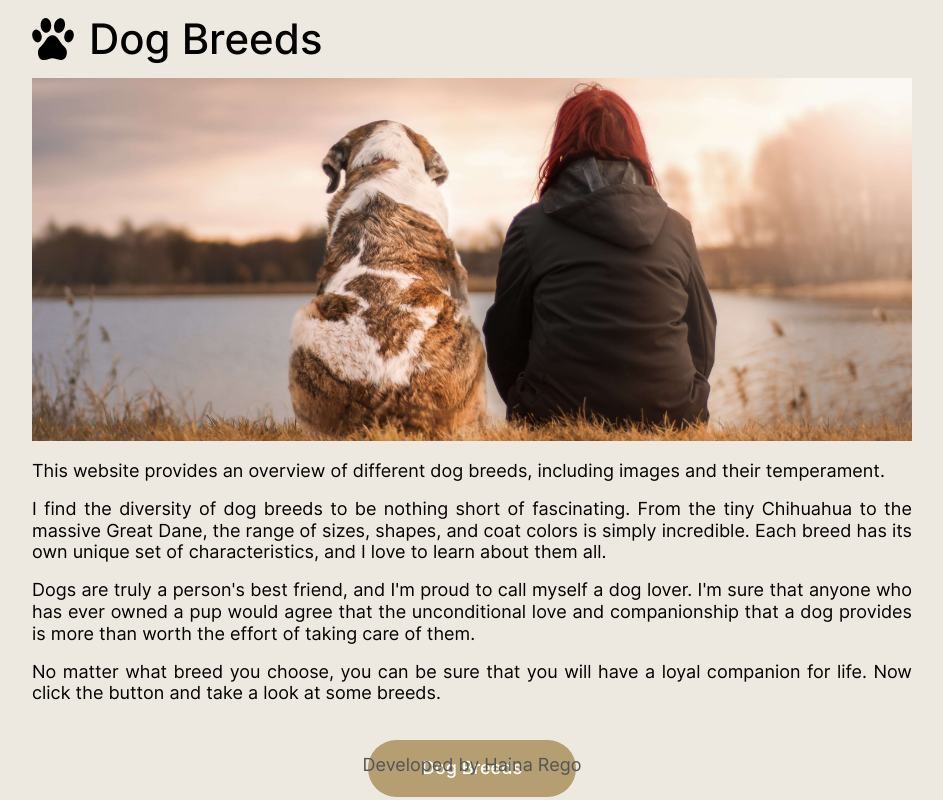
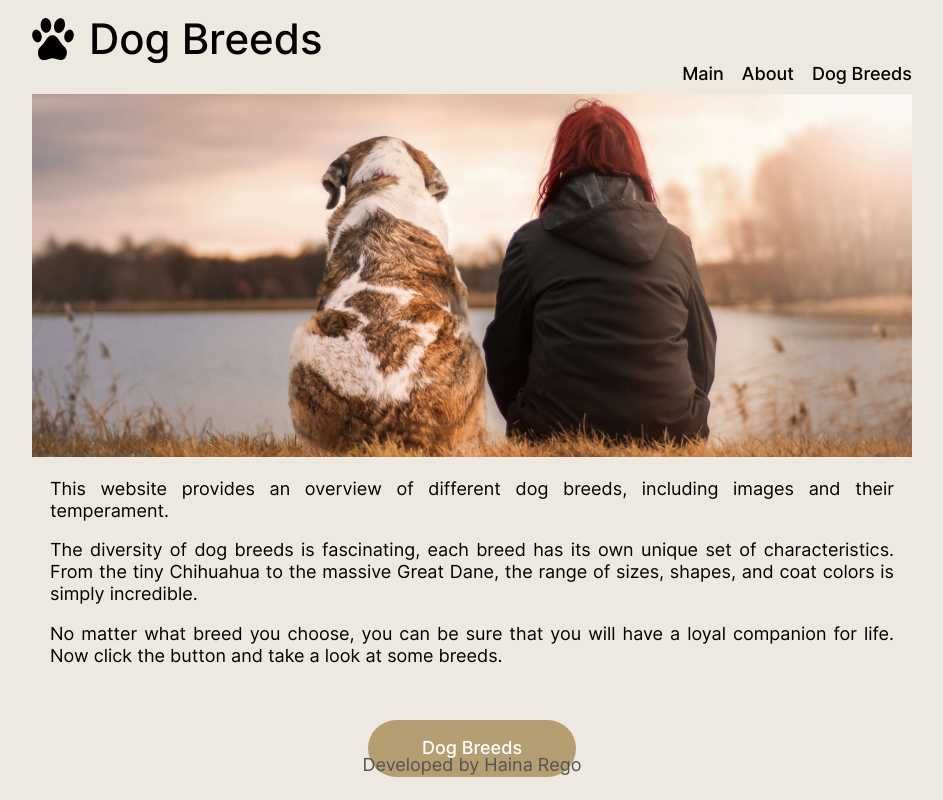
Before and after one commit to hainaha/dog_breeds-frontend, a React (Create React App) app: page /main in a window 1280 px wide. Shown: the whole page, without its empty margins (168-1111 px from the left). Built offline with nearby package versions, Linux system fonts and the light colour scheme; no server answers; the HTML template or start-up script is replaced by a standard one.

Commit message:
Implements Navigation component

```diff
--- a/src/components/App/App.js
+++ b/src/components/App/App.js
@@ -1,10 +1,12 @@
 import { useState, useEffect } from 'react';
+import { Route, Routes } from 'react-router-dom';
 import './App.css';
 import api from '../../utils/TheDogApi';
 import Header from '../Header/Header';
 import MainImage from '../MainImage/MainImage';
 import Description from '../Description/Description';
 import Footer from '../Footer/Footer';
+import Navigation from '../Navigation/Navigation';
 
 function App() {
   const [cards, setCards] = useState([]);
@@ -27,6 +29,7 @@ function App() {
     <div className='App'>
       <div className='App'>
         <Header />
+        <Navigation />
         <MainImage />
         <Description />
 
--- a/src/components/Description/Description.js
+++ b/src/components/Description/Description.js
@@ -9,16 +9,10 @@ function Description() {
           images and their temperament.
         </p>
         <p className='description__text'>
-          I find the diversity of dog breeds to be nothing short of fascinating.
-          From the tiny Chihuahua to the massive Great Dane, the range of sizes,
-          shapes, and coat colors is simply incredible. Each breed has its own
-          unique set of characteristics, and I love to learn about them all.
-        </p>
-        <p className='description__text'>
-          Dogs are truly a person's best friend, and I'm proud to call myself a
-          dog lover. I'm sure that anyone who has ever owned a pup would agree
-          that the unconditional love and companionship that a dog provides is
-          more than worth the effort of taking care of them.
+          The diversity of dog breeds is fascinating, each breed has its own
+          unique set of characteristics. From the tiny Chihuahua to the massive
+          Great Dane, the range of sizes, shapes, and coat colors is simply
+          incredible.
         </p>
         <p className='description__text'>
           No matter what breed you choose, you can be sure that you will have a
--- a/src/components/Description/description.css
+++ b/src/components/Description/description.css
@@ -31,17 +31,14 @@
 }
 
 @media screen and (min-width: 600px) {
+  .description__text {
+    font-size: 18px;
+    line-height: 1.21;
+    text-align: justify;
+  }
+
   .description__button {
     font-size: 18px;
     margin-top: 36px;
   }
 }
-
-@media screen and (min-width: 600px) {
-  .description__text {
-    font-size: 18px;
-    line-height: 1.21;
-    margin: 16px 0 0;
-    text-align: justify;
-  }
-}
--- a/src/components/Header/header.css
+++ b/src/components/Header/header.css
@@ -21,14 +21,14 @@
   font-size: 22px;
   line-height: 1.2;
   display: inline-block;
-  margin: 15px 0;
+  margin: 15px 0 0;
 }
 
 @media screen and (min-width: 600px) {
   .header__logo {
     margin: 18px;
     width: 42px;
-    margin: 15px 15px 15px 0;
+    margin: 15px 15px 0 0;
   }
 
   .header__title {
--- a/src/components/MainImage/MainImage.js
+++ b/src/components/MainImage/MainImage.js
@@ -7,7 +7,7 @@ function MainImage() {
       <img
         src={image}
         className='main-image'
-        alt='An image of a dog sitting next to a woman looking at the horizon'
+        alt='Dog sitting next to a woman looking at the horizon'
       />
     </>
   );
--- a/src/components/MainImage/main-image.css
+++ b/src/components/MainImage/main-image.css
@@ -2,7 +2,7 @@
   max-width: 100%;
 }
 
-@media screen and (min-width: 600px) {
+@media screen and (min-width: 880px) {
   .main-image {
     max-width: 880px;
   }
--- a/src/components/Navigation/Navigation.css
+++ b/src/components/Navigation/Navigation.css
@@ -0,0 +1,34 @@
+.navigation {
+  display: flex;
+  justify-content: flex-end;
+  max-width: 880px;
+  margin: 0 auto;
+}
+
+.navigation__link {
+  font-weight: 500;
+  font-size: 14px;
+  line-height: 1.14;
+  padding: 0 0.5em 0.5em;
+  color: #000000;
+  text-decoration: none;
+}
+
+@media screen and (min-width: 600px) {
+  .navigation__link {
+    font-size: 18px;
+    line-height: 1.21;
+    padding: 0 0 0.5em 1em;
+  }
+}
+
+.navigation__link:hover,
+.navigation__link:focus {
+  font-weight: 900;
+}
+
+.active {
+  font-weight: 900;
+  color: #b49e72;
+  text-decoration: underline;
+}
--- a/src/components/Navigation/Navigation.js
+++ b/src/components/Navigation/Navigation.js
@@ -0,0 +1,18 @@
+import { NavLink } from 'react-router-dom';
+import './navigation.css';
+
+export default function Navigation() {
+  return (
+    <nav className='navigation'>
+      <NavLink to='/' className='navigation__link'>
+        Main
+      </NavLink>
+      <NavLink to='about' className='navigation__link'>
+        About
+      </NavLink>
+      <NavLink to='breeds' className='navigation__link'>
+        Dog Breeds
+      </NavLink>
+    </nav>
+  );
+}
--- a/src/index.js
+++ b/src/index.js
@@ -3,11 +3,14 @@ import ReactDOM from 'react-dom/client';
 import './index.css';
 import App from './components/App/App';
 import reportWebVitals from './reportWebVitals';
+import { BrowserRouter } from 'react-router-dom';
 
 const root = ReactDOM.createRoot(document.getElementById('root'));
 root.render(
   <React.StrictMode>
-    <App />
+    <BrowserRouter>
+      <App />
+    </BrowserRouter>
   </React.StrictMode>
 );
 
```
Also changed, not shown: package.json (+5 -6 lines), 2 other files (tests, documents, lock files or other folders).
